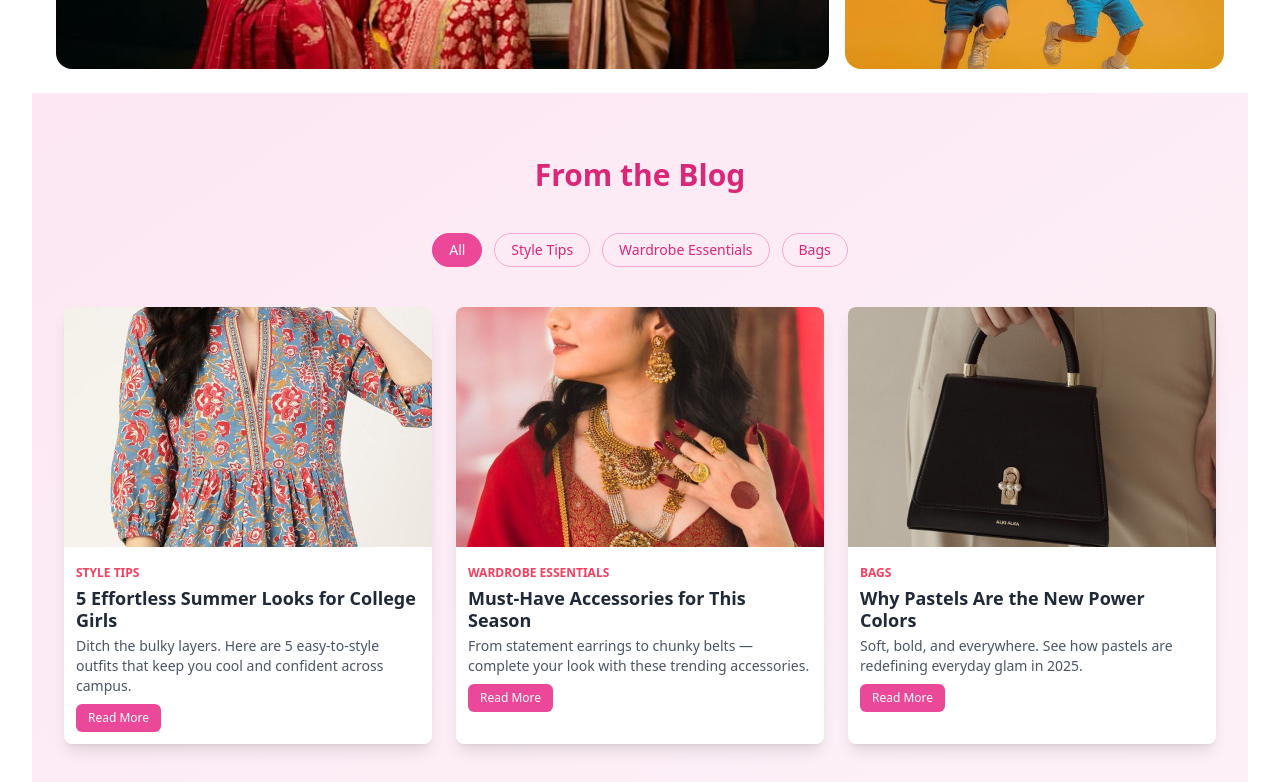
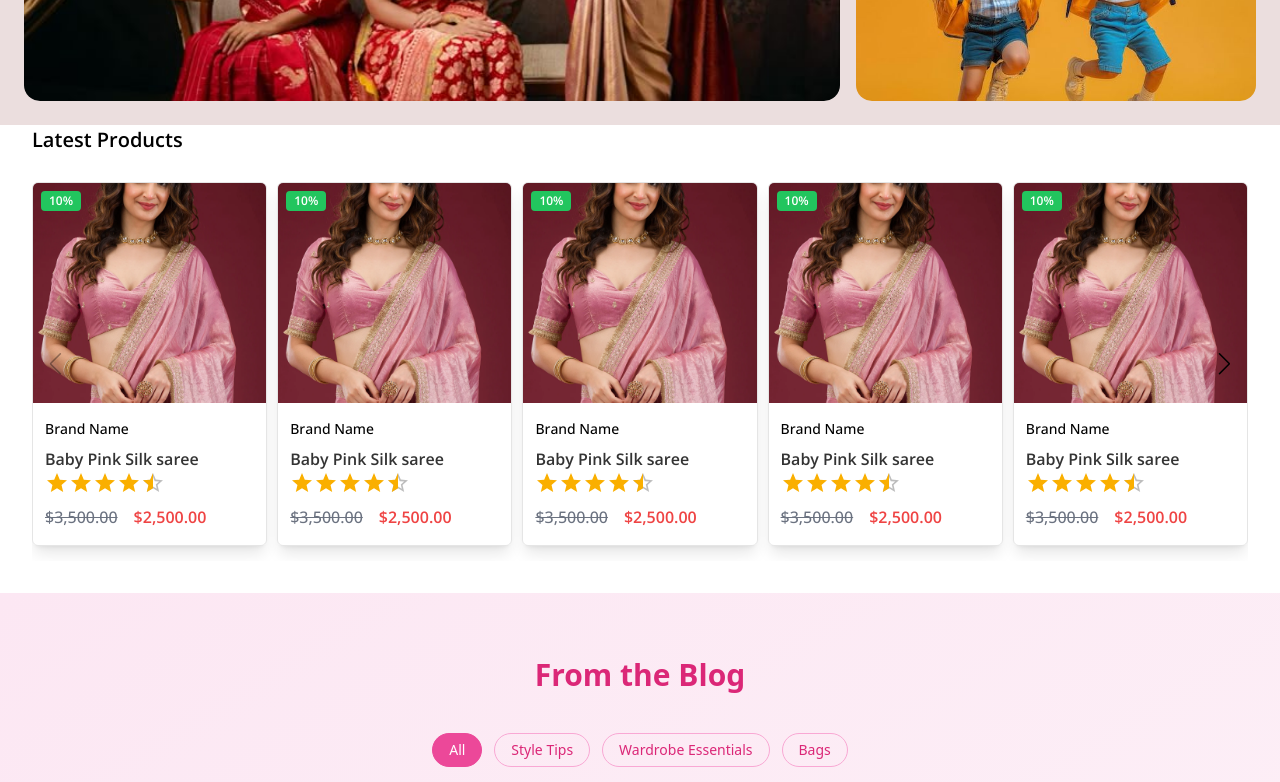
Before and after one commit to Margam-Group2025/Fashion-Ecommerce, a React (Vite) app: page / in a window 1280 px wide. Shown: the part 1680-2462 px from the top of the page. Built offline with nearby package versions, Linux system fonts and the light colour scheme.

Commit message:
latest Product added

```diff
--- a/src/pages/Home/index.jsx
+++ b/src/pages/Home/index.jsx
@@ -50,14 +50,19 @@ const Home = () => {
         </div>
         </div>
 
-        <ProductSlider items/>
+        <ProductSlider items={7}/>
+        </div>
+            </section>
+
         <FashionShowcase/>
+      <section className='py-5 pt-0 bg-white'>
+      <div className='container'>
+       <h1 className='text-[20px] font-[600]'> Latest Products</h1>
+       <ProductSlider items={7}/>
+      </div>
+      </section>
         <FashionBlog/>
         <Footer/>
-      </div>
-
-    </section>
-
     </>
   )
 }
```
